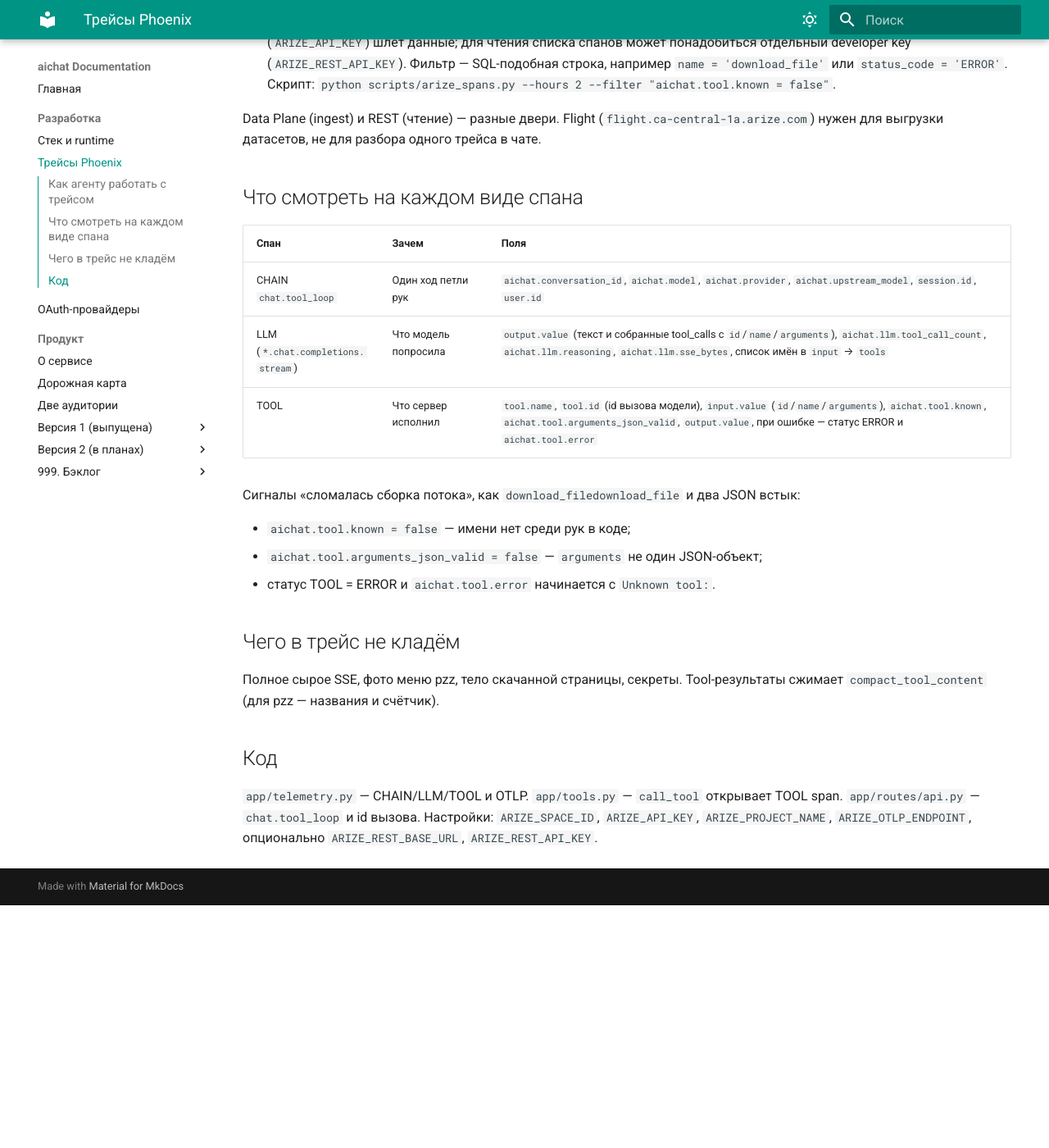
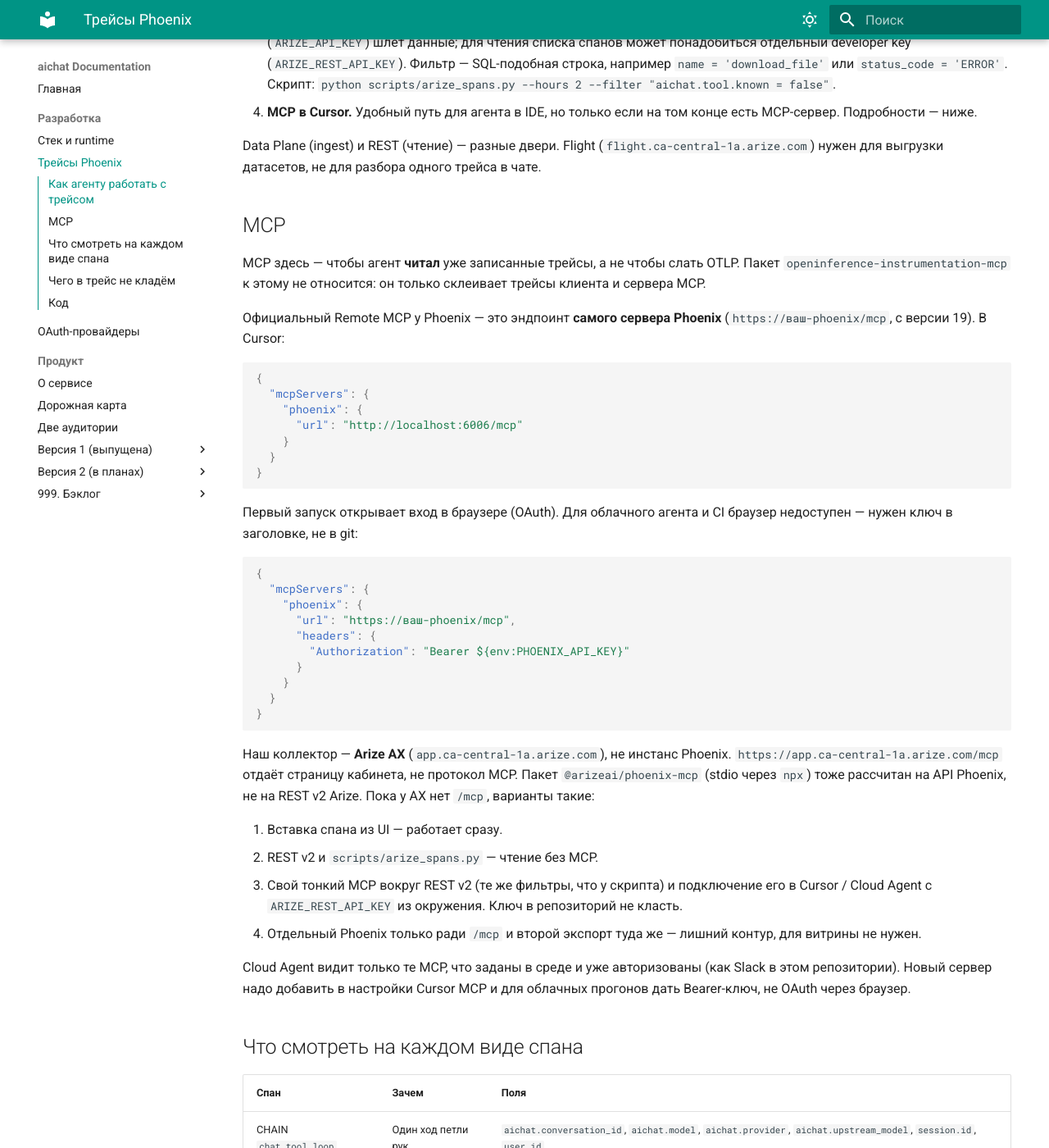
Before and after one commit to ladyka/aichat, an MkDocs documentation site: the page built from docs/dev/tracing.md, in a window 1280 px wide and 1400 px high, scrolled down 510 px. Shown: the whole window at 82% size. Built offline with MkDocs 1.6.1 and Material for MkDocs 9.7.7, drawn with Linux system fonts in a browser that asks for light colours; before the commit the page ends 1614 px from its top, so only the background shows below that.

Commit message:
docs: как подключать чтение трейсов через MCP
Официальный /mcp — у сервера Phoenix, не у кабинета Arize AX.
Для AX остаются вставка из UI, REST v2 или свой MCP над REST.

Co-authored-by: andrei.ladyka <andrei.ladyka@gmail.com>

````diff
--- a/docs/dev/tracing.md
+++ b/docs/dev/tracing.md
@@ -11,8 +11,49 @@
 1. **Вставка из UI.** Ссылка на трейс или спан, JSON `input.value` / `output.value`, дерево CHAIN → LLM → TOOL. Этого достаточно для большинства правок рук и петли `/api/chat`.
 2. **Идентификаторы.** `session.id` (у нас это id диалога), `user.id`, `aichat.conversation_id`, публичная модель `aichat.model`, провайдер `aichat.provider`. По ним находят соседние спаны того же хода.
 3. **Выгрузка REST.** `POST https://api.ca-central-1a.arize.com/v2/spans` с `Authorization: Bearer …`. Ключ OTLP (`ARIZE_API_KEY`) шлёт данные; для чтения списка спанов может понадобиться отдельный developer key (`ARIZE_REST_API_KEY`). Фильтр — SQL-подобная строка, например `name = 'download_file'` или `status_code = 'ERROR'`. Скрипт: `python scripts/arize_spans.py --hours 2 --filter "aichat.tool.known = false"`.
+4. **MCP в Cursor.** Удобный путь для агента в IDE, но только если на том конце есть MCP-сервер. Подробности — ниже.
 
 Data Plane (ingest) и REST (чтение) — разные двери. Flight (`flight.ca-central-1a.arize.com`) нужен для выгрузки датасетов, не для разбора одного трейса в чате.
+
+## MCP
+
+MCP здесь — чтобы агент **читал** уже записанные трейсы, а не чтобы слать OTLP. Пакет `openinference-instrumentation-mcp` к этому не относится: он только склеивает трейсы клиента и сервера MCP.
+
+Официальный Remote MCP у Phoenix — это эндпоинт **самого сервера Phoenix** (`https://ваш-phoenix/mcp`, с версии 19). В Cursor:
+
+```json
+{
+  "mcpServers": {
+    "phoenix": {
+      "url": "http://localhost:6006/mcp"
+    }
+  }
+}
+```
+
+Первый запуск открывает вход в браузере (OAuth). Для облачного агента и CI браузер недоступен — нужен ключ в заголовке, не в git:
+
+```json
+{
+  "mcpServers": {
+    "phoenix": {
+      "url": "https://ваш-phoenix/mcp",
+      "headers": {
+        "Authorization": "Bearer ${env:PHOENIX_API_KEY}"
+      }
+    }
+  }
+}
+```
+
+Наш коллектор — **Arize AX** (`app.ca-central-1a.arize.com`), не инстанс Phoenix. `https://app.ca-central-1a.arize.com/mcp` отдаёт страницу кабинета, не протокол MCP. Пакет `@arizeai/phoenix-mcp` (stdio через `npx`) тоже рассчитан на API Phoenix, не на REST v2 Arize. Пока у AX нет `/mcp`, варианты такие:
+
+1. Вставка спана из UI — работает сразу.
+2. REST v2 и `scripts/arize_spans.py` — чтение без MCP.
+3. Свой тонкий MCP вокруг REST v2 (те же фильтры, что у скрипта) и подключение его в Cursor / Cloud Agent с `ARIZE_REST_API_KEY` из окружения. Ключ в репозиторий не класть.
+4. Отдельный Phoenix только ради `/mcp` и второй экспорт туда же — лишний контур, для витрины не нужен.
+
+Cloud Agent видит только те MCP, что заданы в среде и уже авторизованы (как Slack в этом репозитории). Новый сервер надо добавить в настройки Cursor MCP и для облачных прогонов дать Bearer-ключ, не OAuth через браузер.
 
 ## Что смотреть на каждом виде спана
 
````
